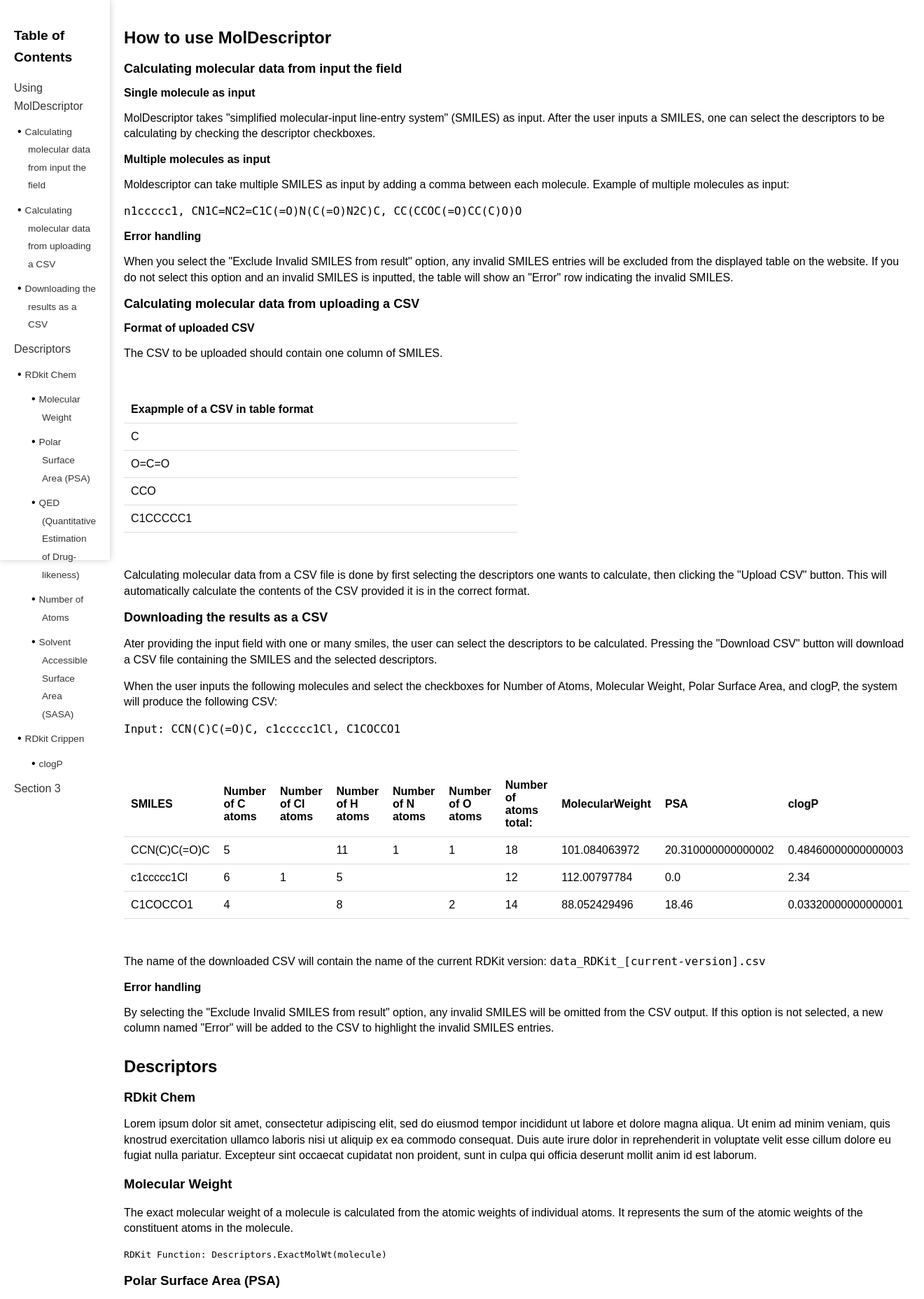
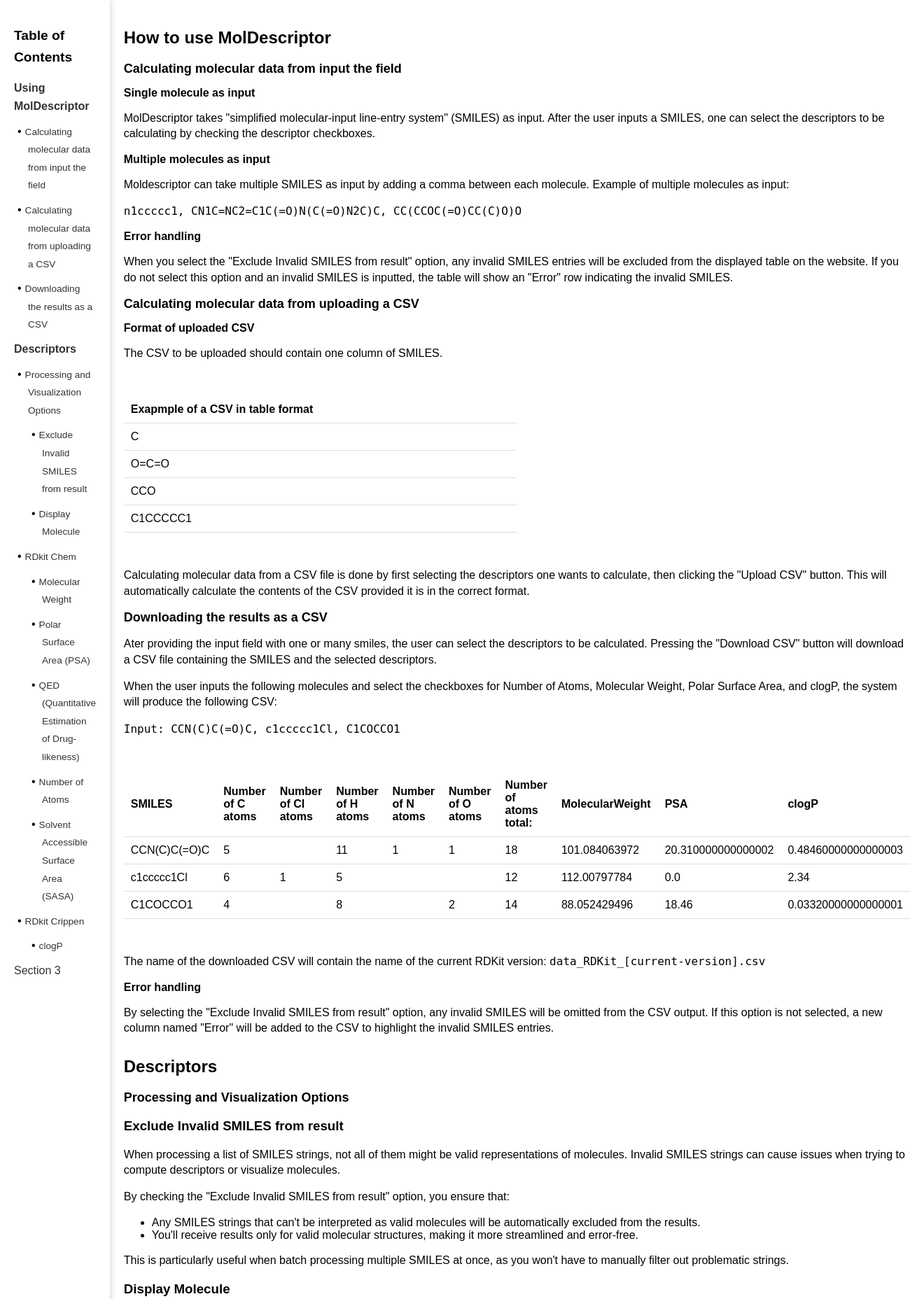
Before and after one commit to masve123/molecule-descriptors-webtool, a Flask app: page /docs in a window 1320 px wide. Shown: the part 43-1899 px from the top of the page at 70% size. Run offline with Flask 3, Linux system fonts and the light colour scheme.

Commit message:
Added documentation for all current features. closes #11

```diff
--- a/app/static/css/docs.css
+++ b/app/static/css/docs.css
@@ -13,7 +13,8 @@ body, html {
 
 .container {
     display: flex;
-    height: 100vh;
+    height: auto;
+    min-height: 100vh;
 }
 
 .toc {
@@ -22,6 +23,7 @@ body, html {
     padding: 20px;
     box-shadow: 0px 0px 10px rgba(0, 0, 0, 0.2);
     line-height: 1.6;
+    overflow-y: auto;
 }
 
 
@@ -147,3 +149,11 @@ h2 {
     margin-right: 5px;
     margin-left: -15px;
 }
+
+ol > li {
+    list-style-type: decimal;
+}
+
+ol > li ul > li {
+    list-style-type: disc;
+}
--- a/app/templates/docs.html
+++ b/app/templates/docs.html
@@ -20,15 +20,23 @@
         <aside class="toc">
             <h2>Table of Contents</h2>
             <ul>
-                <li><a href="#section1">Using MolDescriptor</a>
+                <li><a href="#section1"><b>Using MolDescriptor</b></a>
                     <ul>
                         <li><a href="#subsection1-1">Calculating molecular data from input the field</a></li>
                         <li><a href="#subsection1-2">Calculating molecular data from uploading a CSV</a></li>
                         <li><a href="#subsection1-3">Downloading the results as a CSV</a></li>
                     </ul>
                 </li>
-                <li><a href="#section2">Descriptors</a>
+                <li><a href="#section2"><b>Descriptors</b></a>
                     <ul>
+                        <li><a href="#subsection2-0">Processing and Visualization Options</a>
+                            <ul>
+                                <li><a href="#exclude-smiles">Exclude Invalid SMILES from result</a></li>
+                            </ul>
+                            <ul>
+                                <li><a href="#display-molecule">Display Molecule</a></li>
+                            </ul>
+                        </li>
                         <li><a href="#subsection2-1">RDkit Chem</a>
                             <ul>
                                 <li><a href="#molecular-weight">Molecular Weight</a></li>
@@ -191,8 +199,34 @@
 
             <section id="section2">
                 <h1>Descriptors</h1>
+
+                <h2 id="subsection2-0">Processing and Visualization Options</h2>
+                <p></p>
+                    <h3 id="exclude-smiles">Exclude Invalid SMILES from result</h3>
+                    <p>When processing a list of SMILES strings, not all of them might be valid representations of molecules. Invalid SMILES strings can cause issues when trying to compute descriptors or visualize molecules.</p>
+                    <p>By checking the "Exclude Invalid SMILES from result" option, you ensure that:</p>
+                    <ul>
+                        <li>Any SMILES strings that can't be interpreted as valid molecules will be automatically excluded from the results.</li>
+                        <li>You'll receive results only for valid molecular structures, making it more streamlined and error-free.</li>
+                    </ul>
+                    <p>This is particularly useful when batch processing multiple SMILES at once, as you won't have to manually filter out problematic strings.</p>
+
+                    <h3 id="display-molecule">Display Molecule</h3>
+                    <p>When users submit a SMILES representation of a molecule, our system can generate a visual depiction of that molecule. If the "Display Molecule" option is checked, each submitted SMILES will be processed to generate an image representation of the molecule.</p>
+                    <p>How It Works</p>
+                    <ol>
+                        <li>Retrieving Input: The application first retrieves the list of SMILES strings either from the uploaded CSV file or directly from the input field.</li>
+                        <li>Validation: If the "Exclude Invalid SMILES" option is checked, the system filters out invalid SMILES representations.</li>
+                        <li>Image Generation:
+                            <ul>
+                                <li>For each valid SMILES string, the system converts it into a molecular object using RDKit.</li>
+                                <li>If the "Image" option is among the selected descriptors, the system generates an image representation of the molecule using the <code>Draw.MolToImage</code> function of RDKit.</li>
+                                <li>This image is converted into a PNG format, buffered, and then encoded into a base64 string for embedding directly within the web page. This ensures that the image is viewable on the website but is not included in the downloadable CSV.</li>
+                            </ul>
+                        </li>
+                    </ol>
                 <h2 id="subsection2-1">RDkit Chem</h2>
-                <p>Lorem ipsum dolor sit amet, consectetur adipiscing elit, sed do eiusmod tempor incididunt ut labore et dolore magna aliqua. Ut enim ad minim veniam, quis knostrud exercitation ullamco laboris nisi ut aliquip ex ea commodo consequat. Duis aute irure dolor in reprehenderit in voluptate velit esse cillum dolore eu fugiat nulla pariatur. Excepteur sint occaecat cupidatat non proident, sunt in culpa qui officia deserunt mollit anim id est laborum.</p>
+                <p></p>
                     <h3 id="molecular-weight">Molecular Weight</h3>
                     <p>
                         The exact molecular weight of a molecule is calculated from the atomic weights of individual atoms. It represents the sum of the atomic weights of the constituent atoms in the molecule.
@@ -224,7 +258,7 @@
                         <li><p>Use <code>rdFreeSASA.CalcSASA(molecule, radii, confIdx=-1, opts=sasa_opts)</code> with the appropriate SASA options.</p></li>
                     </ol>
                 <h2 id="subsection2-2">RDkit Crippen</h2>
-                <p>Another paragraph about a different aspect of using MolDescriptor...</p>
+                <p></p>
                     <h3 id="clogP">clogP</h3>
                     <p>
                         The calculated logarithm of the partition coefficient between n-octanol and water (clogP). It's a measure of the hydrophobicity of the molecule and plays an important role in ADME predictions.
```
